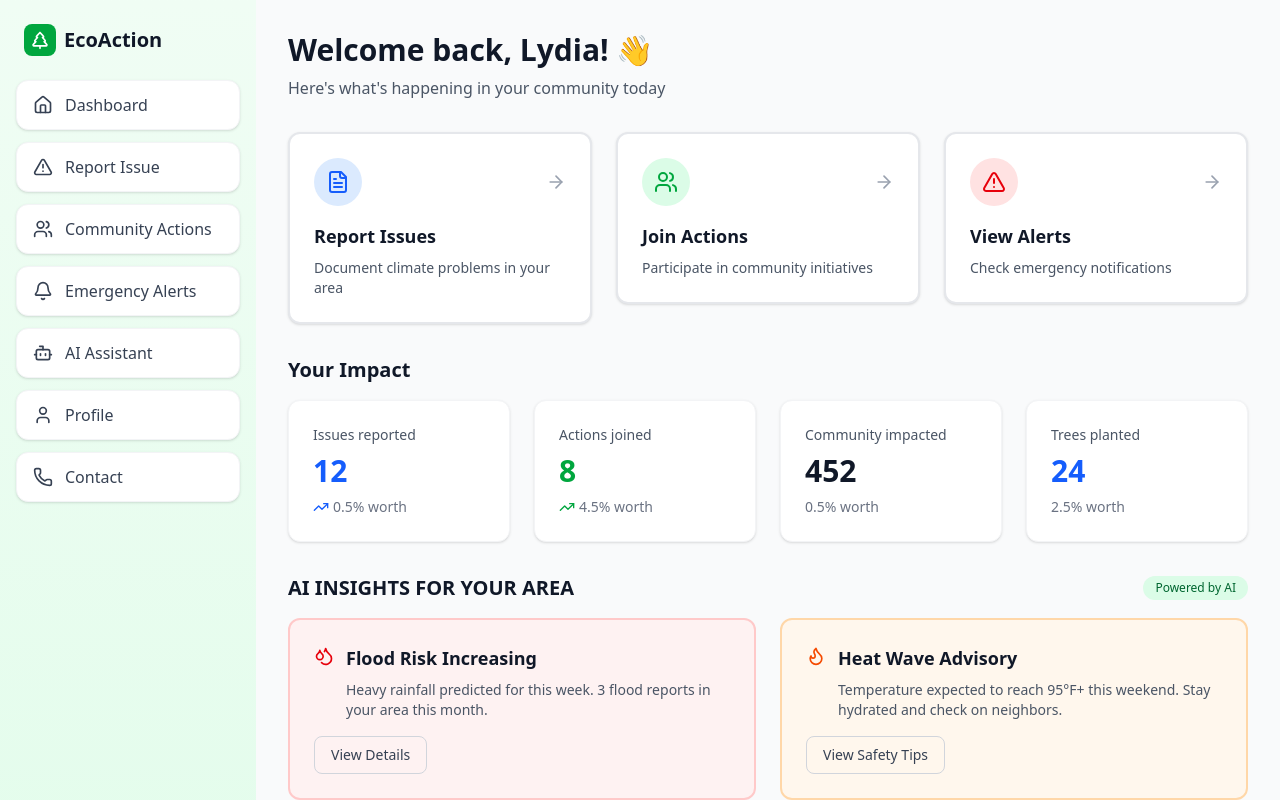
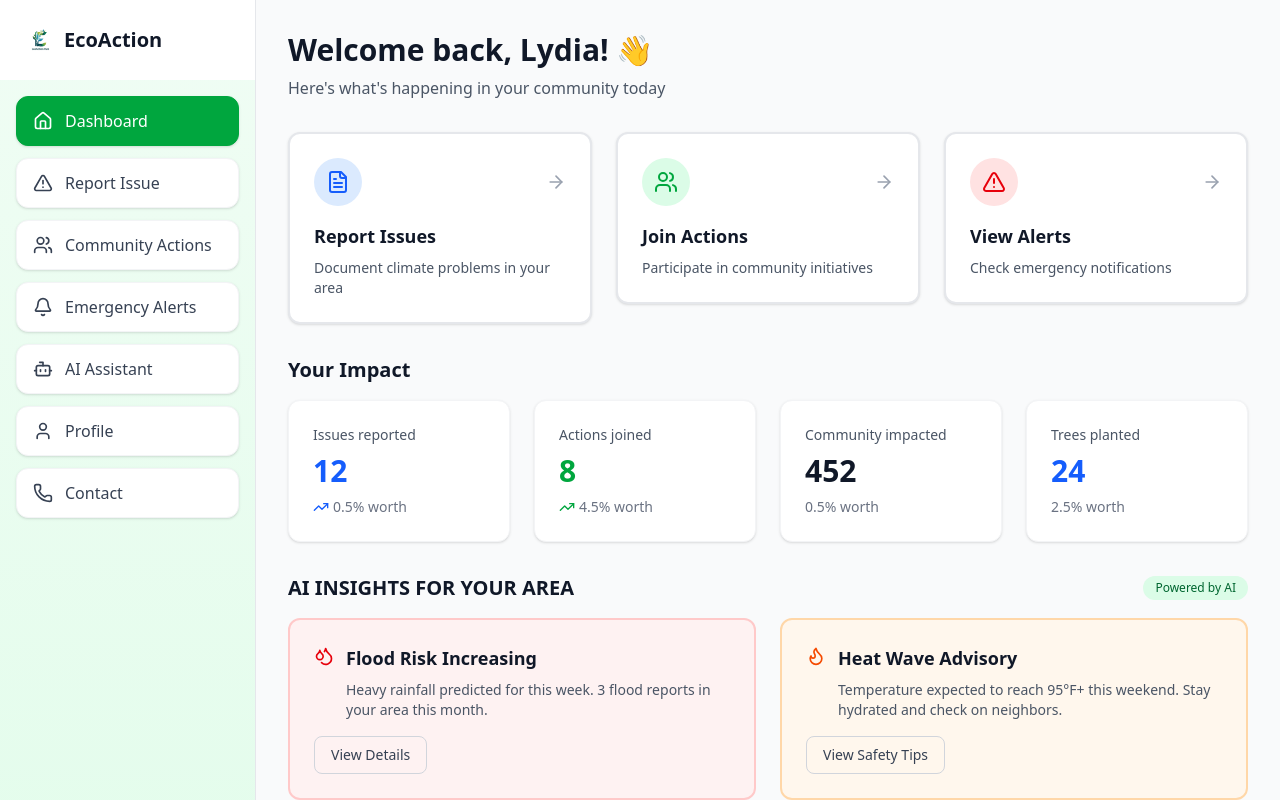
Before and after one commit to LydiaNeema/EcoAction-Hub, a Next.js app in the folder client/: page /dashboard in a window 1280 px wide. Shown: the top 800 px of the page. Built offline with nearby package versions, Linux system fonts and the light colour scheme.

Commit message:
Update Navbar: Add dynamic active state detection with usePathname

```diff
--- a/client/src/components/Navbar.jsx
+++ b/client/src/components/Navbar.jsx
@@ -2,67 +2,62 @@
 import React from 'react';
 import { Home, AlertTriangle, Users, Bell, Bot, User, Phone, TreePine } from 'lucide-react';
 import { clearToken } from '@/utils/auth';
-import { useRouter } from 'next/navigation';
+import { useRouter, usePathname } from 'next/navigation';
+import Link from 'next/link';
 
 const Navbar = () => {
   const router = useRouter();
+  const pathname = usePathname();
+
+  const menuItems = [
+    { href: '/dashboard', icon: Home, label: 'Dashboard' },
+    { href: '/reports', icon: AlertTriangle, label: 'Report Issue' },
+    { href: '/community', icon: Users, label: 'Community Actions' },
+    { href: '/emergency', icon: Bell, label: 'Emergency Alerts' },
+    { href: '/ai', icon: Bot, label: 'AI Assistant' },
+    { href: '/profile', icon: User, label: 'Profile' },
+    { href: '/contact', icon: Phone, label: 'Contact' }
+  ];
+
+  const isActive = (path) => pathname === path;
+
   return (
-    <nav className="w-64 min-h-screen bg-gradient-to-b from-green-50 to-green-100 flex flex-col">
+    <nav className="w-64 min-h-screen bg-gradient-to-b from-green-50 to-green-100 flex flex-col border-r border-gray-200">
       {/* Logo */}
-      <div className="p-6">
-        <div className="flex items-center gap-2">
-          <div className="w-8 h-8 bg-green-600 rounded-lg flex items-center justify-center">
-            <TreePine className="w-5 h-5 text-white" />
-          </div>
+      <div className="p-6 bg-white">
+        <Link href="/dashboard" className="flex items-center gap-2 cursor-pointer">
+          <img
+            src="/EcoActionlogo.png"
+            alt="EcoAction Logo"
+            className="w-8 h-8 object-contain"
+          />
           <span className="text-xl font-semibold text-gray-900">EcoAction</span>
-        </div>
+        </Link>
       </div>
 
       {/* Menu Items */}
-      <div className="flex-1 px-4">
+      <div className="flex-1 px-4 py-4">
         <ul className="space-y-3">
-          <li>
-            <a href="#" className="flex items-center gap-3 px-4 py-3 text-gray-700 bg-white rounded-xl shadow-sm hover:shadow-md transition-all duration-200 border border-gray-100">
-              <Home className="w-5 h-5" />
-              <span className="font-medium">Dashboard</span>
-            </a>
-          </li>
-          <li>
-            <a href="#" className="flex items-center gap-3 px-4 py-3 text-gray-700 bg-white rounded-xl shadow-sm hover:shadow-md transition-all duration-200 border border-gray-100">
-              <AlertTriangle className="w-5 h-5" />
-              <span className="font-medium">Report Issue</span>
-            </a>
-          </li>
-          <li>
-            <a href="#" className="flex items-center gap-3 px-4 py-3 text-gray-700 bg-white rounded-xl shadow-sm hover:shadow-md transition-all duration-200 border border-gray-100">
-              <Users className="w-5 h-5" />
-              <span className="font-medium">Community Actions</span>
-            </a>
-          </li>
-          <li>
-            <a href="#" className="flex items-center gap-3 px-4 py-3 text-gray-700 bg-white rounded-xl shadow-sm hover:shadow-md transition-all duration-200 border border-gray-100">
-              <Bell className="w-5 h-5" />
-              <span className="font-medium">Emergency Alerts</span>
-            </a>
-          </li>
-          <li>
-            <a href="#" className="flex items-center gap-3 px-4 py-3 text-gray-700 bg-white rounded-xl shadow-sm hover:shadow-md transition-all duration-200 border border-gray-100">
-              <Bot className="w-5 h-5" />
-              <span className="font-medium">AI Assistant</span>
-            </a>
-          </li>
-          <li>
-            <a href="#" className="flex items-center gap-3 px-4 py-3 text-gray-700 bg-white rounded-xl shadow-sm hover:shadow-md transition-all duration-200 border border-gray-100">
-              <User className="w-5 h-5" />
-              <span className="font-medium">Profile</span>
-            </a>
-          </li>
-          <li>
-            <a href="#" className="flex items-center gap-3 px-4 py-3 text-gray-700 bg-white rounded-xl shadow-sm hover:shadow-md transition-all duration-200 border border-gray-100">
-              <Phone className="w-5 h-5" />
-              <span className="font-medium">Contact</span>
-            </a>
-          </li>
+          {menuItems.map((item) => {
+            const Icon = item.icon;
+            const active = isActive(item.href);
+
+            return (
+              <li key={item.href}>
+                <Link
+                  href={item.href}
+                  className={`flex items-center gap-3 px-4 py-3 rounded-xl shadow-sm hover:shadow-md transition-all duration-200 ${
+                    active
+                      ? 'text-white bg-green-600 border border-green-600'
+                      : 'text-gray-700 bg-white border border-gray-100 hover:bg-gray-50'
+                  }`}
+                >
+                  <Icon className="w-5 h-5" />
+                  <span className="font-medium">{item.label}</span>
+                </Link>
+              </li>
+            );
+          })}
         </ul>
       </div>
 
@@ -77,7 +72,7 @@ const Navbar = () => {
               <p className="text-sm font-medium text-gray-900">Lydia Chen</p>
             </div>
           </div>
-          <button onClick={() => { clearToken(); router.replace('/auth/signin'); }} className="w-full text-left text-sm text-gray-600 hover:text-gray-900 transition-colors font-medium">
+          <button onClick={() => { clearToken(); router.replace('/'); }} className="w-full text-left text-sm text-gray-600 hover:text-gray-900 transition-colors font-medium">
             Logout
           </button>
         </div>
```
